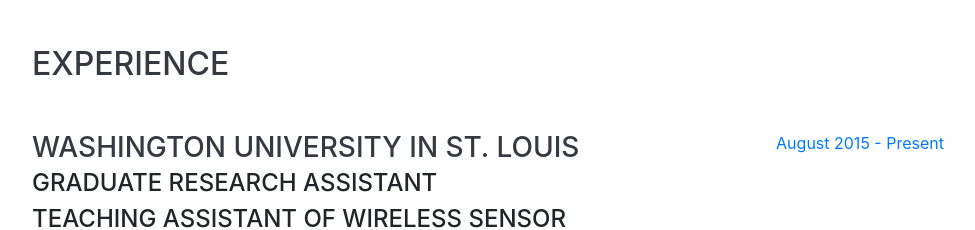
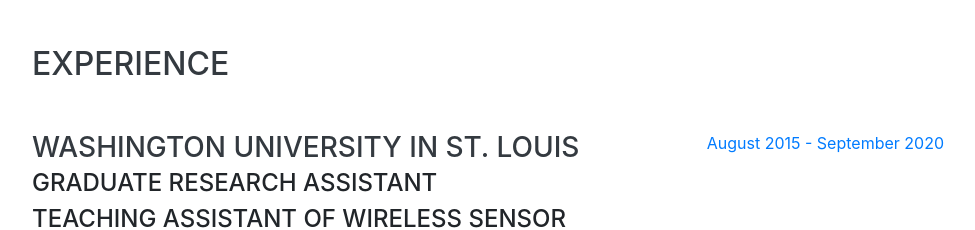
Before and after one commit to yehanCPSL/yehanCPSL.github.io, a website with bundled scripts: page index.html in a window 1280 px wide. Shown: the part 1605-1835 px from the top of the page, without its empty margins (288-1263 px from the left). Built offline with nearby package versions, Linux system fonts and the light colour scheme; a web font is replaced by a local one.

Commit message:
Update index.html

```diff
--- a/index.html
+++ b/index.html
@@ -152,7 +152,7 @@
             <p></p>
           </div>
           <div class="resume-date text-md-right">
-            <span class="text-primary">August 2015 - Present</span>
+            <span class="text-primary">August 2015 - September 2020</span>
           </div>
         </div>
 
```
